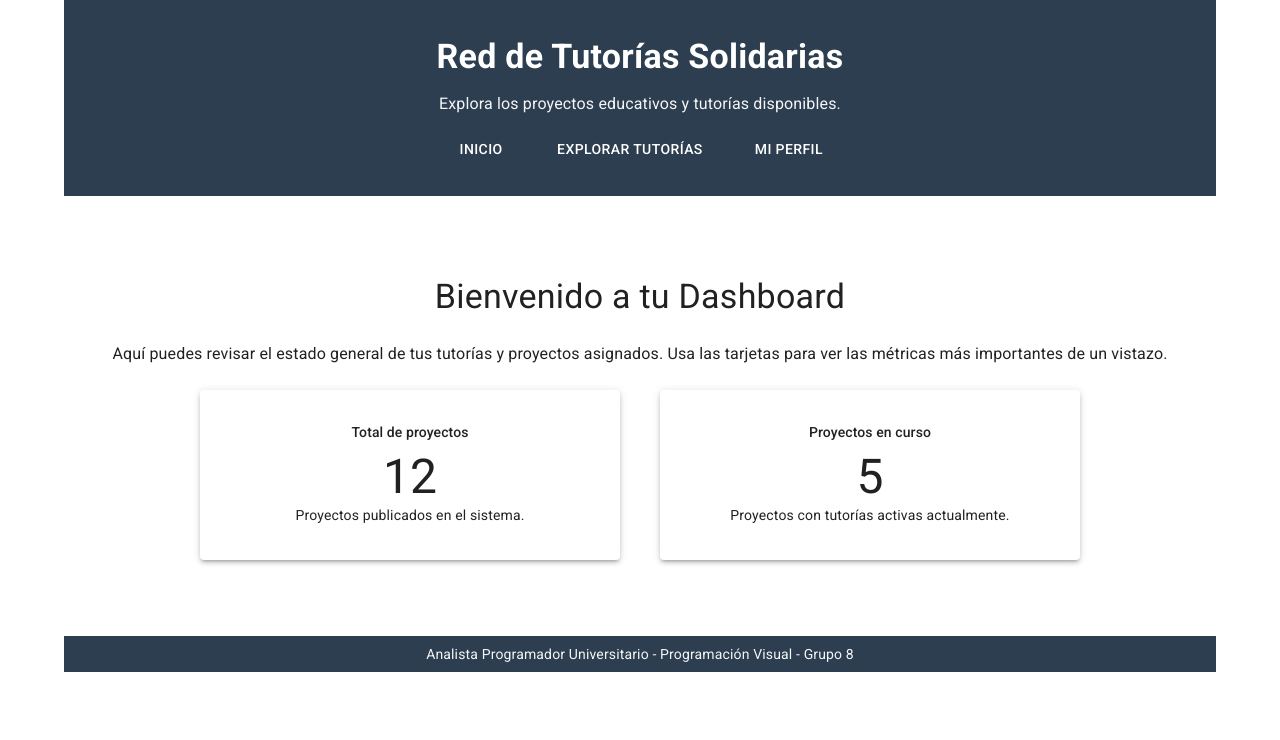
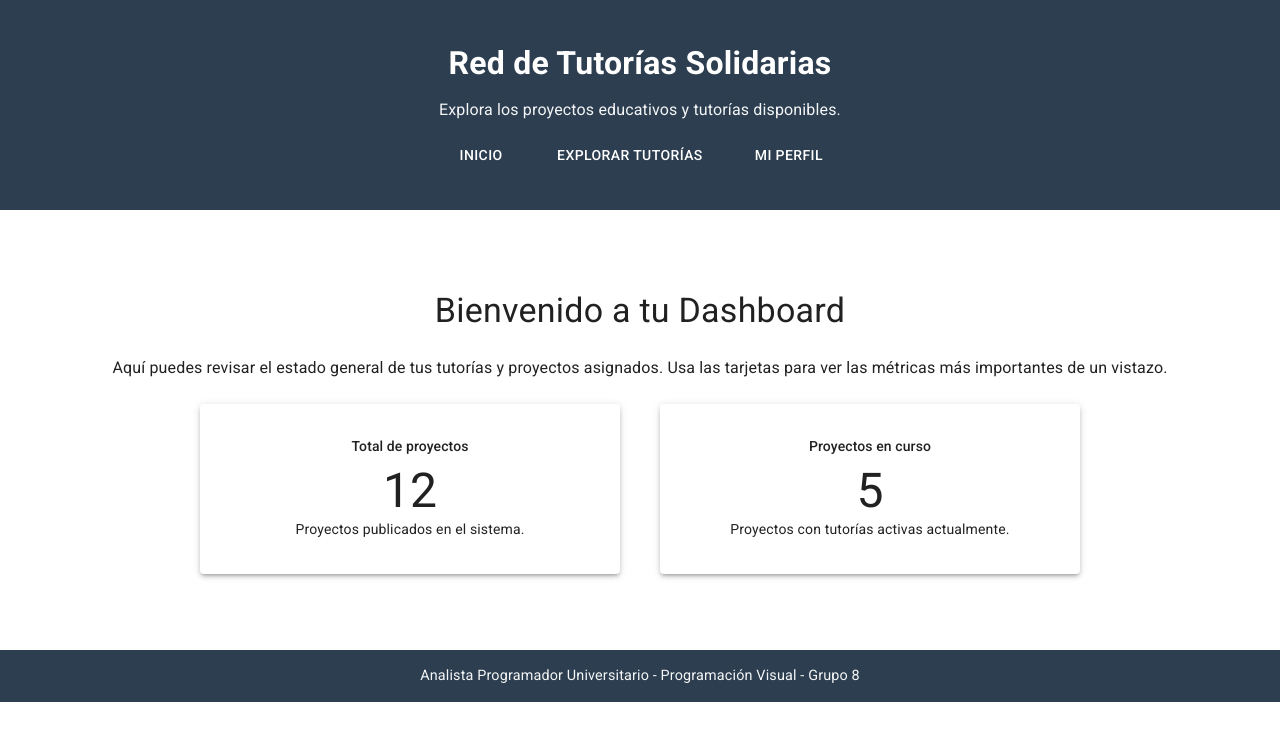
Before and after one commit to Mesconiji/PV_TP3_Grupo8, a React (Vite) app: page / in a window 1280 px wide. Shown: the top 740 px of the page. Built offline with nearby package versions, Linux system fonts and the light colour scheme.

Commit message:
Arreglo diseño en header y footer Jose Mesconi

```diff
--- a/src/App.jsx
+++ b/src/App.jsx
@@ -7,25 +7,19 @@ import './css/proyectostyle.css'
 import './css/detallestyle.css'
 
 const App = () => (
-  <Container maxWidth="lg">
+  <>
+    <Header />
 
-    <Grid container direction="column" className="app">
+    <Container maxWidth="lg">
+      <Grid container direction="column" className="app">
+        <Grid item xs component="main" className="app__main">
+          <Outlet />
+        </Grid>
+      </Grid>
+    </Container>
 
-      <Grid item component="div">
-        <Header />
-      </Grid>
-
-      <Grid item xs component="main" className="app__main">
-        <Outlet />
-      </Grid>
-
-      <Grid item component="div">
-        <Footer />
-      </Grid>
-
-    </Grid>
-
-  </Container>
+    <Footer />
+  </>
 )
 
 export default App
--- a/src/components/Footer.jsx
+++ b/src/components/Footer.jsx
@@ -2,9 +2,18 @@ import { Box, Container, Typography } from '@mui/material'
 
 const Footer = () => {
   return (
-    <Box component="footer" sx={{ backgroundColor: '#2c3e50', color: 'white', py: 1, mt: 3, borderRadius: 0 }}>
+    <Box
+      component="footer"
+      sx={{
+        backgroundColor: '#2c3e50',
+        color: 'white',
+        py: { xs: 1.5, sm: 2 },
+        mt: 3,
+        borderRadius: 0
+      }}
+    >
       <Container maxWidth="lg">
-        <Typography variant="body2" align="center" sx={{ opacity: 0.95 }}>
+        <Typography variant="body2" align="center" sx={{ opacity: 0.95, fontSize: { xs: '0.75rem', sm: '0.9rem' } }}>
           Analista Programador Universitario - Programación Visual - Grupo 8
         </Typography>
       </Container>
--- a/src/components/Header.jsx
+++ b/src/components/Header.jsx
@@ -2,12 +2,30 @@ import Nav from './Nav'
 import { Box, Container, Typography } from '@mui/material'
 const Header = () => {
   return (
-    <Box component="header" sx={{ backgroundColor: '#2c3e50', color: 'white', py: 3, borderRadius: 0, mb: 2 }}>
+    <Box
+      component="header"
+      sx={{
+        backgroundColor: '#2c3e50',
+        color: 'white',
+        py: { xs: 2, sm: 3, md: 4 },
+        borderRadius: 0,
+        mb: { xs: 1, md: 2 }
+      }}
+    >
       <Container maxWidth="lg">
-        <Typography variant="h4" component="h1" align="center" sx={{ fontWeight: 700 }}>
+        <Typography
+          variant="h4"
+          component="h1"
+          align="center"
+          sx={{ fontWeight: 700, fontSize: { xs: '1.25rem', sm: '1.6rem', md: '2rem' } }}
+        >
           Red de Tutorías Solidarias
         </Typography>
-        <Typography variant="subtitle1" align="center" sx={{ opacity: 0.95, mb: 1 }}>
+        <Typography
+          variant="subtitle1"
+          align="center"
+          sx={{ opacity: 0.95, mb: 1, fontSize: { xs: '0.85rem', sm: '1rem' } }}
+        >
           Explora los proyectos educativos y tutorías disponibles.
         </Typography>
 
```
